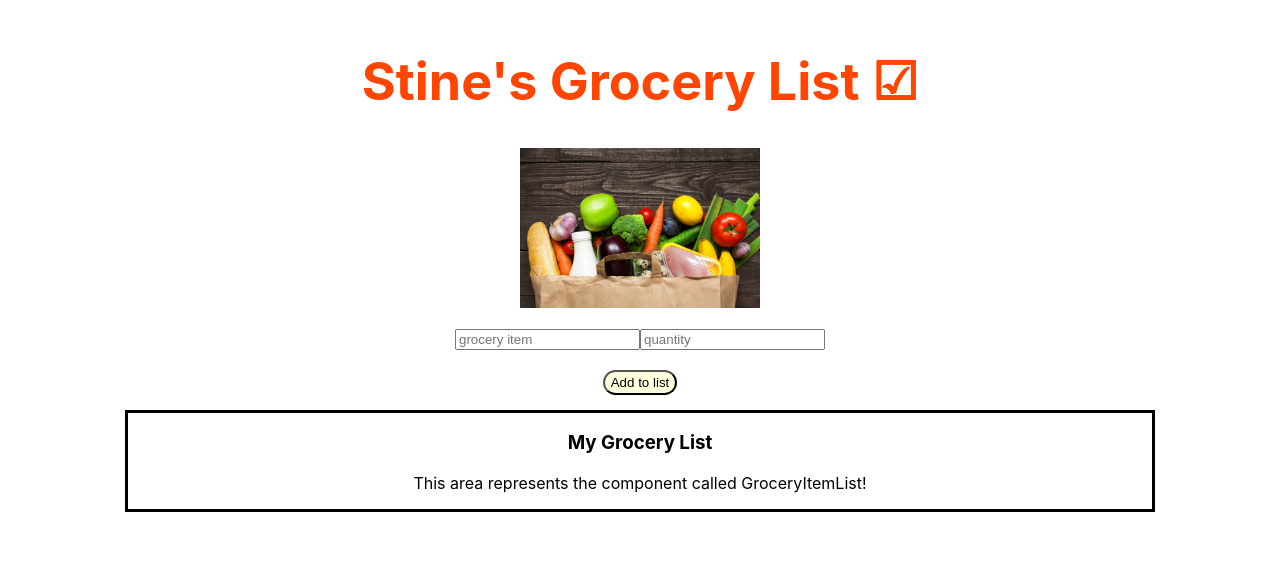
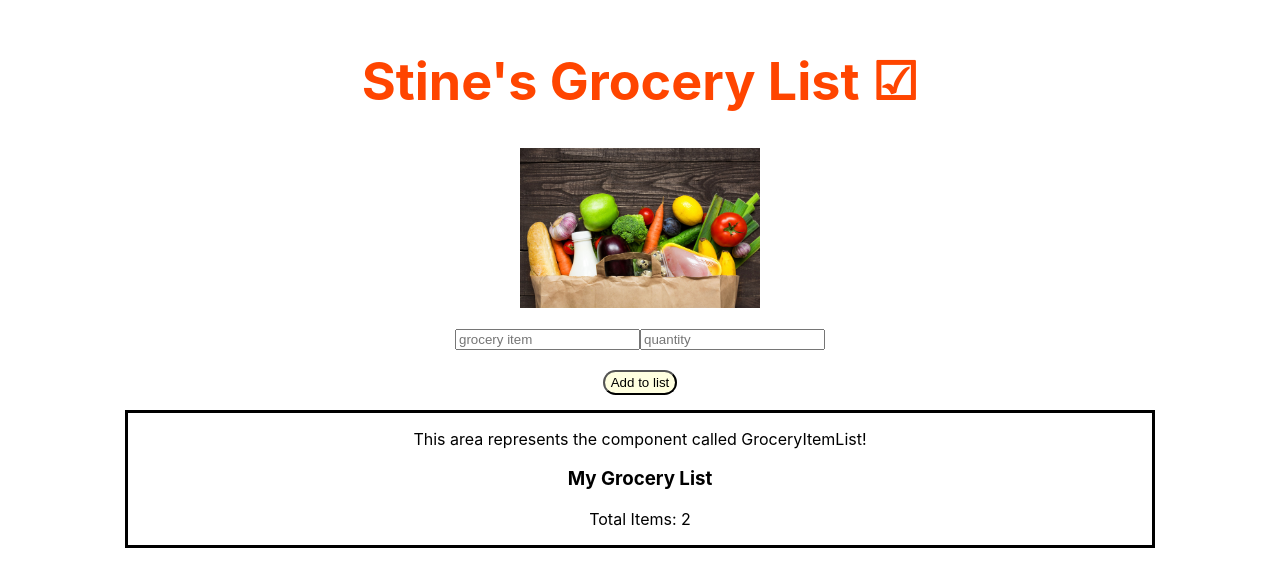
Before and after one commit to CMNathaniel/grocery-list, a React (Create React App) app: page / in a window 1280 px wide. Shown: the top 586 px of the page. Built offline with nearby package versions, Linux system fonts and the light colour scheme.

Commit message:
still trying to get the list of grocery items to appear in the UI

```diff
--- a/src/App.js
+++ b/src/App.js
@@ -8,13 +8,22 @@ import groceryimage from './Groceries.jpeg';
 const App = () => {
   // need to re-name things from Contact to something else but leaving until
   // I can at least get the functionality to work!
-  const [contacts, updateContacts] = useState([]);
+  const [contacts, updateContacts] = useState([
+    {
+      name: "pizza slices",
+      quantity: 27
+    },
+    {
+      name: "soda",
+      quantity: 13
+    }
+  ]);
 
   const addContact = (contact) => {
     // I believe the ...contacts piece will store user input into an array
     console.log("addContact in App.js has run: " , contacts);
     updateContacts([...contacts, contact]);
-    console.log("updateContacts inside addContact in App.js has run: " , contacts);
+    console.log("updateContacts inside addContact in App.js has run: contacts, contact" , contacts, contact);
 
   };
 
@@ -27,7 +36,7 @@ const App = () => {
         <img src={groceryimage} className="App-logo" alt="logo" />
       </header>
       <main>
-        <GroceryItemForm addContact={addContact}/>
+        <GroceryItemForm addContact={addContact} contacts={contacts}/>
         <GroceryItemList contacts={contacts}/>
       </main>
     </div>
--- a/src/GroceryItemForm.js
+++ b/src/GroceryItemForm.js
@@ -2,34 +2,42 @@ import React, { useState } from "react";
 import './App.css';
 
 
-const INITIAL_STATE = {
-    name: "",
-    quantity:"",
-};
+// const INITIAL_STATE = [
+//     {
+//         name: "",
+//         quantity:"",
+//     }
+// ];
 
-const GroceryItemForm = ({ addContact }) => {
+// const GroceryItemForm = ({ addContact }) => {
 
-    const [foodItem, setFoodItem] = useState(INITIAL_STATE);
+
+
+    // const [foodItem, setFoodItem] = useState(INITIAL_STATE);
+
+
+
+const GroceryItemForm = ({ addContact, contacts, updateContacts }) => {
 
     const handleChange = (event) => {
-        setFoodItem({
-            ...foodItem,
+        updateContacts({
+            ...contacts,
             [event.target.id]: event.target.value,
         });
     };
 
     const handleSubmit = (event) => {
         event.preventDefault();
-        console.log("handleSubmit in GroceryItemForm.js has run: " , foodItem.name + " " , foodItem.quantity);
+        console.log("handleSubmit in GroceryItemForm.js has run: " , contacts);
 
         //receiving callback handler from the parent component which uses the form data
-        addContact(foodItem);
-
-        setFoodItem(INITIAL_STATE);
+        addContact({contacts});
+        console.log("addContact in handleSubmit in GroceryItemForm.js has run: " , contacts);
+        // setFoodItem(INITIAL_STATE);
     };
 
     return (
-        <form className="form">
+        <form className="form" >
             <div className="form-control">
                 <label htmlFor="foodItem"></label>
                 <input
@@ -37,7 +45,7 @@ const GroceryItemForm = ({ addContact }) => {
                     id="name"
                     name="name"
                     placeholder="grocery item"
-                    value={foodItem.name}
+                    value={contacts.name}
                     onChange={handleChange}
                 />
                 <input
@@ -45,7 +53,7 @@ const GroceryItemForm = ({ addContact }) => {
                     id="quantity"
                     name="quantity"
                     placeholder="quantity"
-                    value={foodItem.quantity}
+                    value={contacts.quantity}
                     onChange={handleChange}
                 />
             </div>
--- a/src/GroceryItemList.js
+++ b/src/GroceryItemList.js
@@ -3,20 +3,18 @@ import './App.css';
 
 const GroceryItemList = ({ contacts }) => {
 
-    const renderGroceryItemList = () => {
-        {contacts.map((contact) => (
-        <ul>
-            <li className="card-name">{contact}</li>
-        </ul>
-        ))}
-    };
+    return (
+        <div className="grocery-list">
+            <p>This area represents the component called GroceryItemList!</p>
+            <h3>My Grocery List</h3>
+            <p>Total Items: {contacts.length}</p>
+            {/* <p>Here is contacts:{contacts}</p> */}
+            {/* {contacts.map((contact) => (
+                <ul>
+                    <li className="card-name">{contact}</li>
+                </ul>
+            ))}    */}
 
-    return (
-        <div class="grocery-list">
-            <h3>My Grocery List</h3>
-            <p>This area represents the component called GroceryItemList!</p>
-            {renderGroceryItemList}
-            {/* {console.log(typeof(contacts))} */}
         </div>
     );
 }
```
